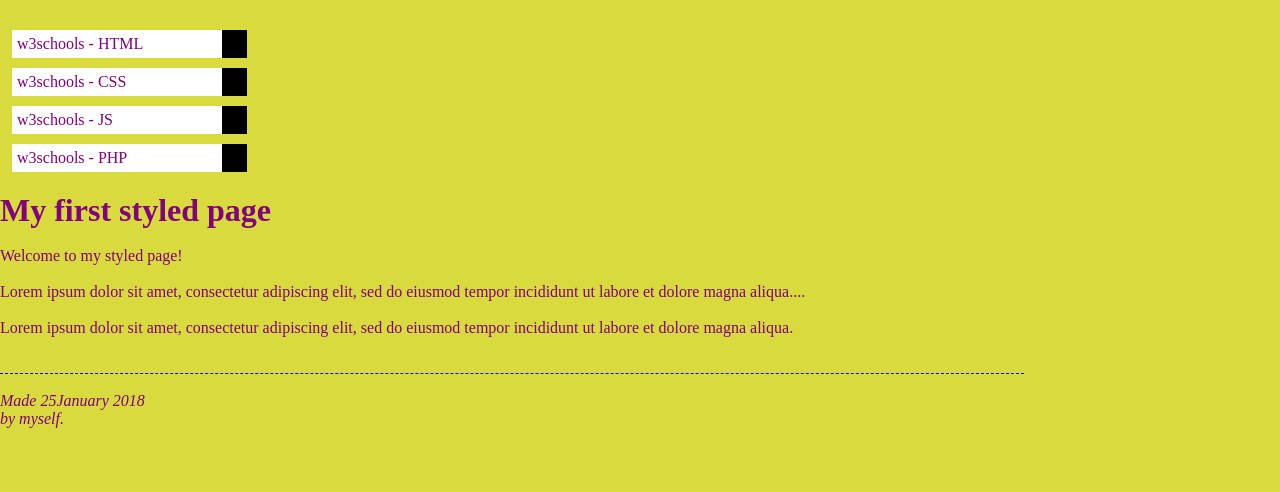
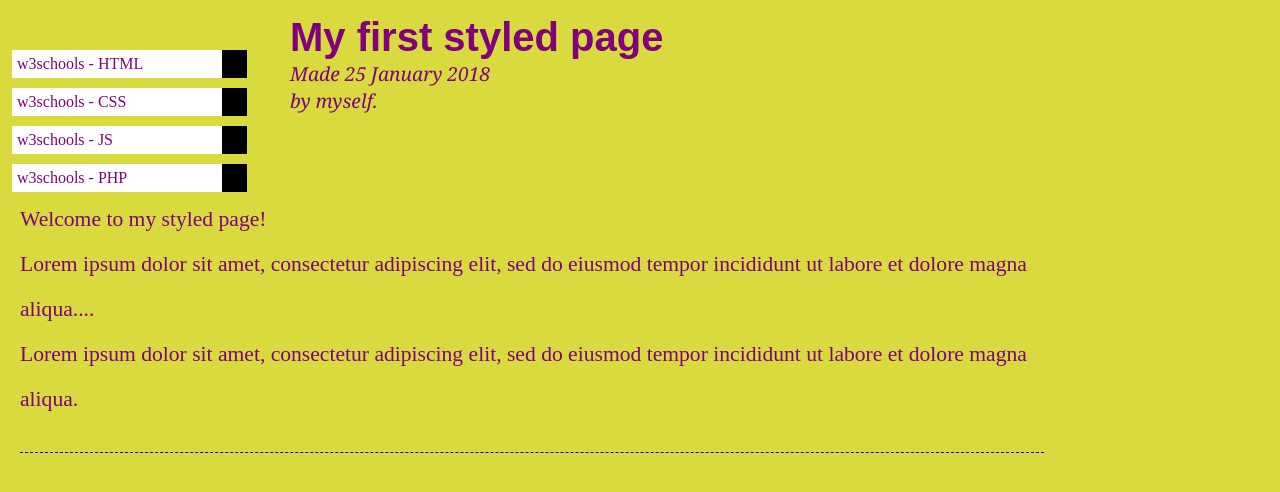
Before and after one commit to Neeraj7879/CSS_assignment_1, a plain HTML site: page assignment 1_1 .html in a window 1280 px wide. Drawn offline with Linux system fonts and the light colour scheme.

Commit message:
updated assignmnt 1.1

```diff
--- a/index.html
+++ b/assignment 1_1 .html
@@ -13,6 +13,7 @@
    }
     body{
         background-color: #D8DA3D;
+        color: #80007E;
     }
     ul li{
         background-color: white;
@@ -23,28 +24,47 @@
         color: #80007E;
         width: 200px;
     }
+
     hr{
         border:none;
         border-top:1px dashed #0000FF;
+        margin-top: 30px;
+        margin-bottom: 20px;
     }
     .left_box {
-        margin-top: 20px;
+        margin-top: 25px;
         float:left;
         width:auto;
     }
+   /* For 3 lorem lines in middle */
 
     .right_box{
-        margin-top: 15px;
+        margin-left: 20px;
         float:left;
         width:80%;
+        font-size: 1.35em;
+        font-family: serif;
+        line-height: 45px;
     }
 
     h1{
-        color:#80007E;
+        font-size: 40px;
+        font-family: sans-serif;
+        margin-top: 15px;
+        margin-left: 290px;
     }
     p{
         color: #80007E;
     }
+
+    #bottom{
+        font-size: 1.2em;
+        font-family: Georgia, serif;
+        font-style: italic;
+        margin-left: 290px;
+
+    }
+
 </style>
 </head>
 
@@ -60,22 +80,19 @@
           </ul>
     </div>
 
+    <h1>My first styled page</h1>
     <div class = "right_box">
-        <h1>My first styled page</h1>
-        <br>
-        <p>Welcome to my styled page!</p>
-        <br>
-        <p>Lorem ipsum dolor sit amet, consectetur adipiscing elit, sed do eiusmod tempor incididunt ut labore et dolore magna aliqua....</p>
-        <br>
-        <p>Lorem ipsum dolor sit amet, consectetur adipiscing elit, sed do eiusmod tempor incididunt ut labore et dolore magna aliqua.</p>
-        <br><br>
+        <p>Welcome to my styled page!
+        <br> Lorem ipsum dolor sit amet, consectetur adipiscing elit, sed do eiusmod tempor incididunt ut labore et dolore magna aliqua....
+        <br> Lorem ipsum dolor sit amet, consectetur adipiscing elit, sed do eiusmod tempor incididunt ut labore et dolore magna aliqua.</p>
         <hr>
-        <br>
-        <p style="font-style: italic;">Made 25January 2018
-            <br>
-            by myself.
-        </p>
+
     </div>
+    <div id="bottom">
+        <p>Made 25 January 2018 <br/>by myself.</p>
+    </div>
+
 </div>
+
 </body>
 </html>
```
